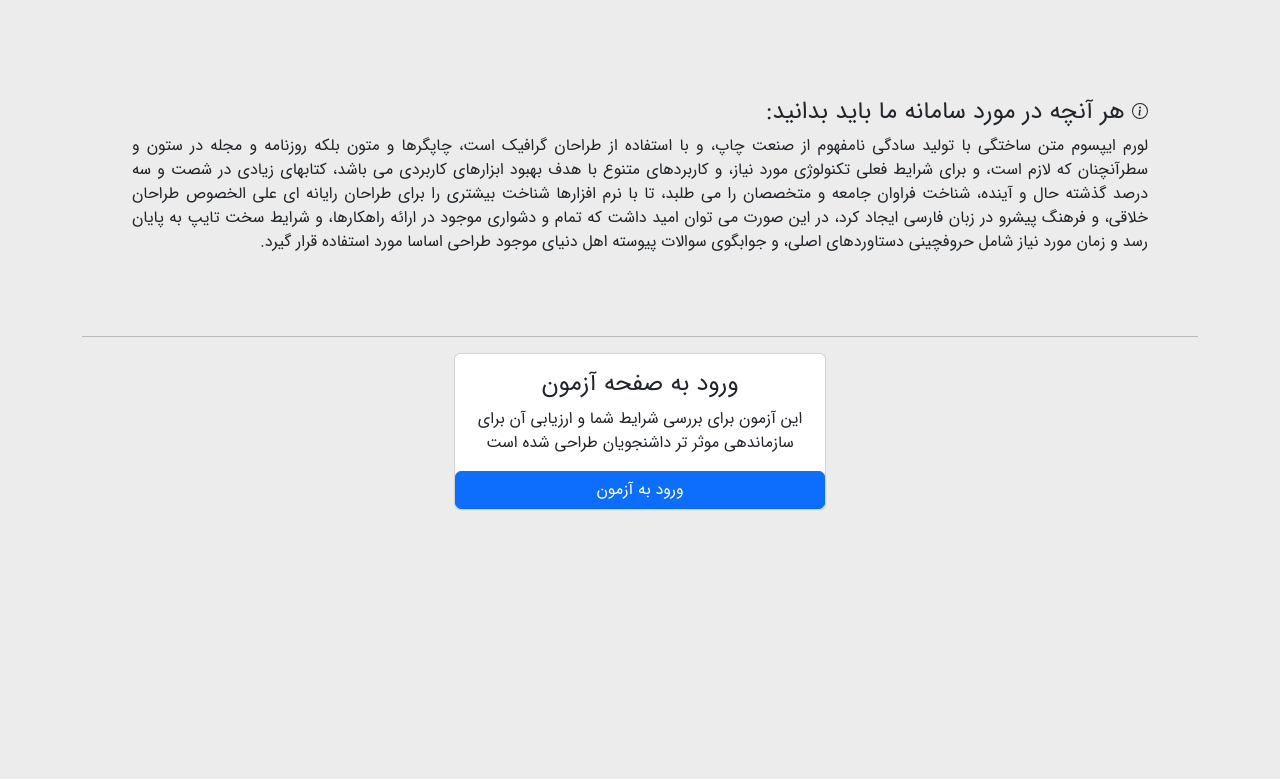
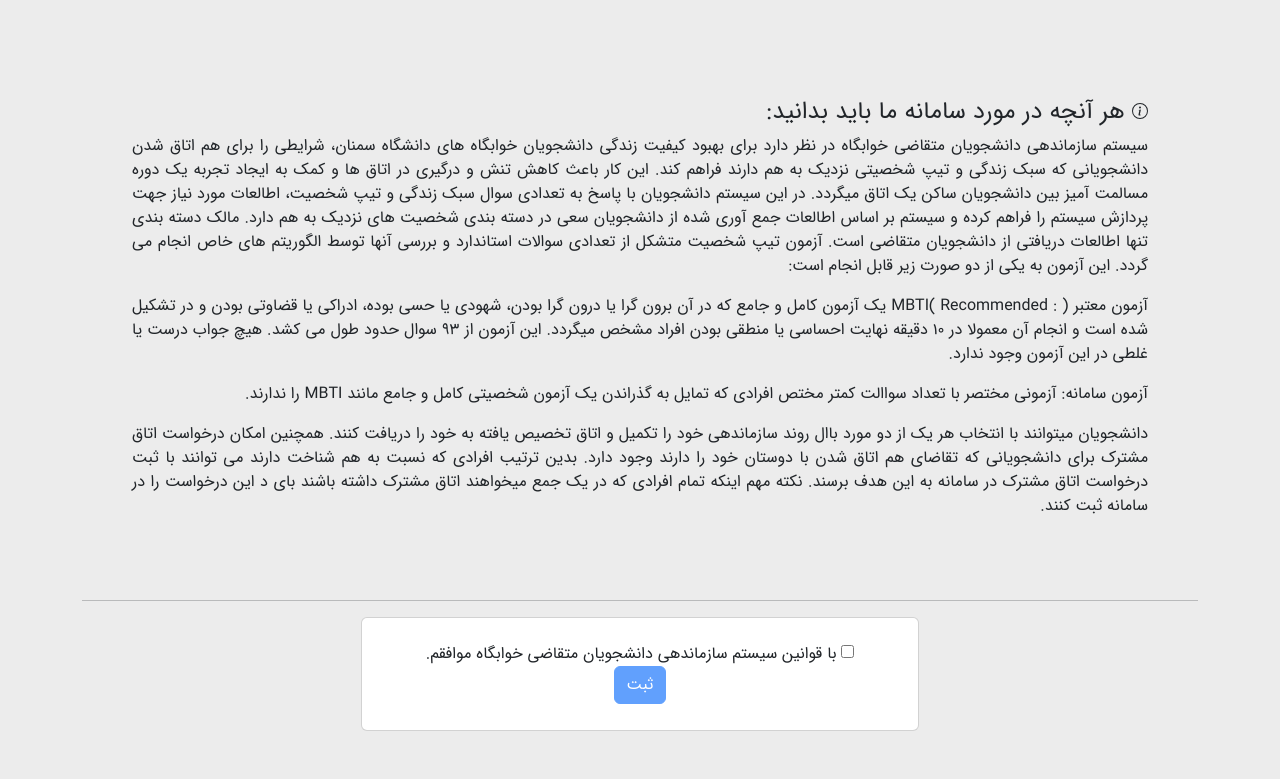
Before and after one commit to amir-H-bagherian/Seman-Dormitory-Project, a Django app: page /homepage/ in a window 1280 px wide. Shown: the part 126-905 px from the top of the page. Before the commit the page ends 636 px from the top, so only its background shows below. Run offline with Django 4.2, Linux system fonts and the light colour scheme; the visitor is signed in with stand-in values (Sample User, id 1).

Commit message:
next step card changed
card btn removed
script for check box added to project

```diff
--- a/templates/HomePage.html
+++ b/templates/HomePage.html
@@ -2,29 +2,82 @@
 
 {% block content %}
 
-  <div class="container mt-5 ">
+   <div class="container mt-5 ">
     <div class="mt-5 desctext">
       <h4>
-        <svg xmlns="http://www.w3.org/2000/svg" width="16" height="16" fill="currentColor" class="bi bi-info-circle" viewBox="0 0 16 16">
-          <path d="M8 15A7 7 0 1 1 8 1a7 7 0 0 1 0 14zm0 1A8 8 0 1 0 8 0a8 8 0 0 0 0 16z"/>
-          <path d="m8.93 6.588-2.29.287-.082.38.45.083c.294.07.352.176.288.469l-.738 3.468c-.194.897.105 1.319.808 1.319.545 0 1.178-.252 1.465-.598l.088-.416c-.2.176-.492.246-.686.246-.275 0-.375-.193-.304-.533L8.93 6.588zM9 4.5a1 1 0 1 1-2 0 1 1 0 0 1 2 0z"/>
+        <svg xmlns="http://www.w3.org/2000/svg" width="16" height="16" fill="currentColor" class="bi bi-info-circle"
+          viewBox="0 0 16 16">
+          <path d="M8 15A7 7 0 1 1 8 1a7 7 0 0 1 0 14zm0 1A8 8 0 1 0 8 0a8 8 0 0 0 0 16z" />
+          <path
+            d="m8.93 6.588-2.29.287-.082.38.45.083c.294.07.352.176.288.469l-.738 3.468c-.194.897.105 1.319.808 1.319.545 0 1.178-.252 1.465-.598l.088-.416c-.2.176-.492.246-.686.246-.275 0-.375-.193-.304-.533L8.93 6.588zM9 4.5a1 1 0 1 1-2 0 1 1 0 0 1 2 0z" />
         </svg>
-                    هر آنچه در مورد سامانه ما باید بدانید:
+        هر آنچه در مورد سامانه ما باید بدانید:
       </h4>
       <p>
-        لورم ایپسوم متن ساختگی با تولید سادگی نامفهوم از صنعت چاپ، و با استفاده از طراحان گرافیک است، چاپگرها و متون بلکه روزنامه و مجله در ستون و سطرآنچنان که لازم است، و برای شرایط فعلی تکنولوژی مورد نیاز، و کاربردهای متنوع با هدف بهبود ابزارهای کاربردی می باشد، کتابهای زیادی در شصت و سه درصد گذشته حال و آینده، شناخت فراوان جامعه و متخصصان را می طلبد، تا با نرم افزارها شناخت بیشتری را برای طراحان رایانه ای علی الخصوص طراحان خلاقی، و فرهنگ پیشرو در زبان فارسی ایجاد کرد، در این صورت می توان امید داشت که تمام و دشواری موجود در ارائه راهکارها، و شرایط سخت تایپ به پایان رسد و زمان مورد نیاز شامل حروفچینی دستاوردهای اصلی، و جوابگوی سوالات پیوسته اهل دنیای موجود طراحی اساسا مورد استفاده قرار گیرد.
+        سیستم سازماندهی دانشجویان متقاضی خوابگاه در نظر دارد برای بهبود کیفیت زندگی دانشجویان خوابگاه های دانشگاه سمنان،
+        شرایطی را برای هم اتاق شدن دانشجویانی که سبک زندگی و تیپ شخصیتی نزدیک به هم دارند فراهم کند. این کار باعث کاهش
+        تنش و درگیری در اتاق ها و کمک به ایجاد تجربه یک دوره مسالمت آمیز بین دانشجویان ساکن یک اتاق
+        میگردد.
+        در این سیستم دانشجویان با پاسخ به تعدادی سوال سبک زندگی و تیپ شخصیت، اطالعات مورد نیاز جهت پردازش سیستم را فراهم
+        کرده و سیستم بر اساس اطالعات جمع آوری شده از دانشجویان سعی در دسته بندی شخصیت های نزدیک به هم دارد. مالک دسته
+        بندی تنها اطالعات دریافتی از دانشجویان متقاضی است.
+        آزمون تیپ شخصیت متشکل از تعدادی سوالات استاندارد و بررسی آنها توسط الگوریتم های خاص انجام می گردد. این آزمون به
+        یکی از دو صورت زیر قابل انجام است: </p>
+      <p>
+        آزمون معتبر MBTI( Recommended : )
+        یک آزمون کامل و جامع که در آن برون گرا یا درون گرا بودن، شهودی یا حسی بوده، ادراکی یا قضاوتی بودن و در
+        تشکیل شده است و انجام آن معمولا در ۱۰ دقیقه نهایت احساسی یا منطقی بودن افراد مشخص میگردد. این آزمون از ۹۳ سوال
+        حدود
+        طول می کشد. هیچ جواب درست یا غلطی در این آزمون وجود ندارد.
+      <p>آزمون سامانه:
+        آزمونی مختصر با تعداد سواالت کمتر مختص افرادی که تمایل به گذراندن یک آزمون شخصیتی کامل و جامع مانند
+        MBTI را ندارند.</p>
+      <p>
+        دانشجویان میتوانند با انتخاب هر یک از دو مورد باال روند سازماندهی خود را تکمیل و اتاق تخصیص یافته به خود را
+        دریافت کنند.
+        همچنین امکان درخواست اتاق مشترک برای دانشجویانی که تقاضای هم اتاق شدن با دوستان خود را دارند وجود دارد. بدین
+        ترتیب
+        افرادی که نسبت به هم شناخت دارند می توانند با ثبت درخواست اتاق مشترک در سامانه به این هدف برسند. نکته مهم اینکه
+        تمام
+        افرادی که در یک جمع میخواهند اتاق مشترک داشته باشند بای د این درخواست را در سامانه ثبت کنند.
+      </p>
+
       </p>
     </div>
     <hr>
+
+
     <div class="d-flex justify-content-center">
+      <div class="card text-start col-6 text-center mb-5">
+        <div class="form-check p-4">
+
+          <input type="checkbox" id="checkme" />
+          <label class="form-check-label" for="">
+            با قوانین سیستم سازماندهی دانشجویان متقاضی خوابگاه موافقم. </label>
+
+        <!-- <input type="submit" name="sendNewSms" class="inputButton" id="sendNewSms" value=" Send "disabled /> -->
+        <button class ="btn btn-primary mx-3"type="submit" name="sendNewSms" class="inputButton" id="sendNewSms" value=" Send "disabled>ثبت  </button>
+        </div>
+      </div>
+    </div>
+    <script>
+      var checker = document.getElementById('checkme');
+      var sendbtn = document.getElementById('sendNewSms');
+      checker.onchange = function () {
+        sendbtn.disabled = !this.checked;
+      };
+    </script>
+    <!-- <div class="d-flex justify-content-center">
       <div class="card text-start col-4 text-center">
         <div class="card-body">
           <h4 class="card-title">ورود به صفحه آزمون</h4>
-          <p class="card-text">این آزمون برای بررسی شرایط شما و ارزیابی  آن برای سازماندهی موثر تر داشنجویان طراحی شده است</p>
+          <p class="card-text">این آزمون برای بررسی شرایط شما و ارزیابی آن برای سازماندهی موثر تر دانشجویان طراحی شده
+            است</p>
         </div>
-        <button type="button" class="btn btn-primary" data-bs-toggle="button" aria-pressed="false" autocomplete="off" onclick="location.href='{% url 'mbti' %}'">ورود به آزمون</button>
+        <button type="button" class="btn btn-primary" data-bs-toggle="button" aria-pressed="false"
+          autocomplete="off">ورود به آزمون</button>
       </div>
-    </div>
+    </div> -->
 
   </div>
 
```
